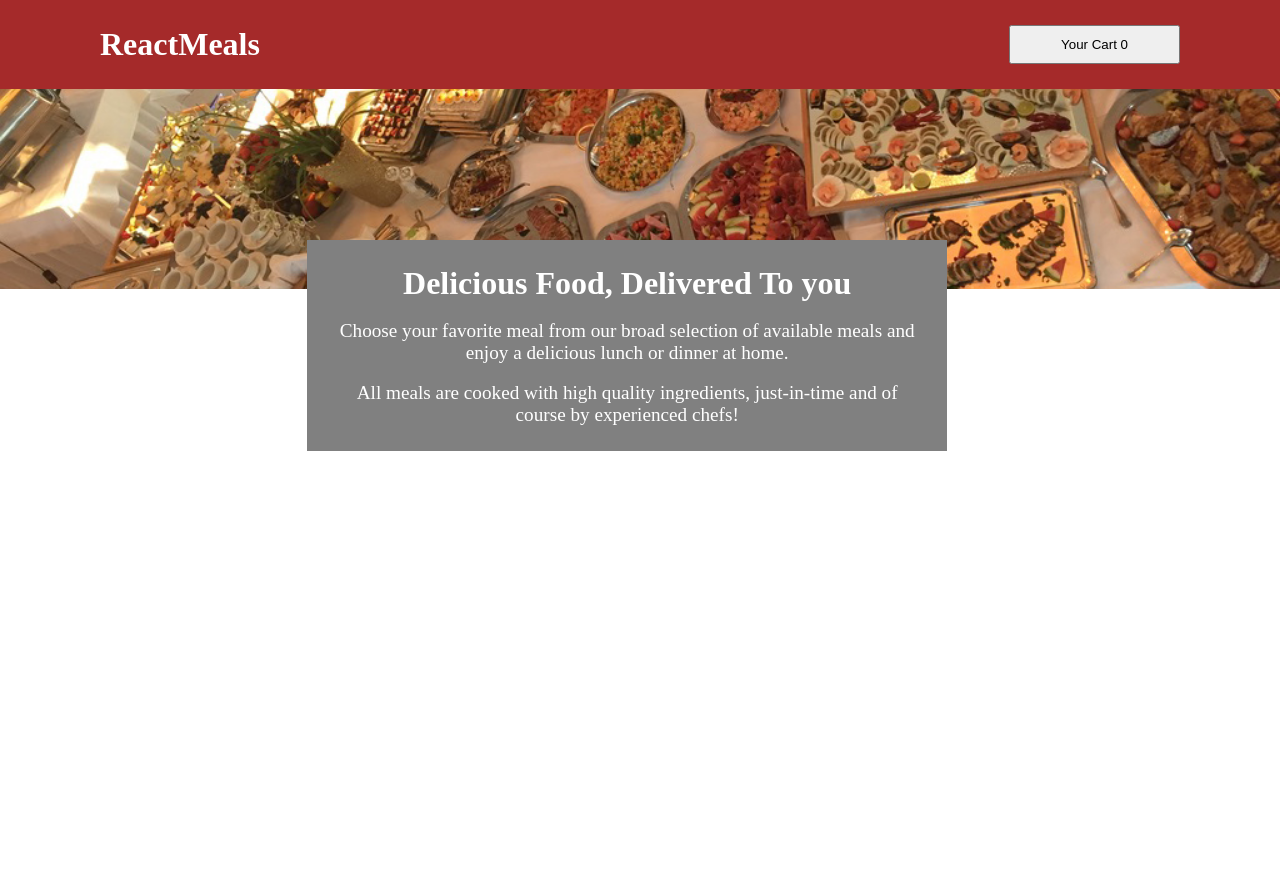
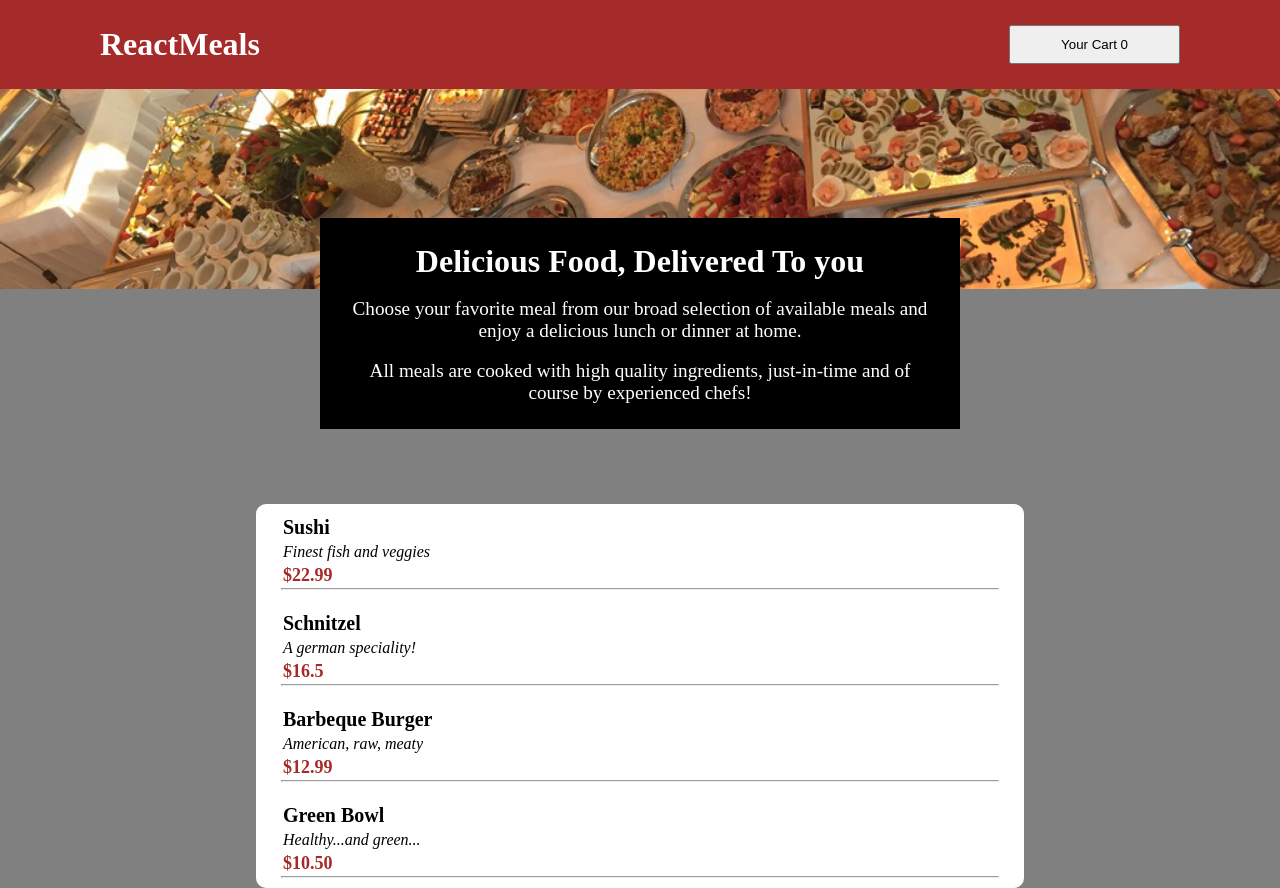
Before and after one commit to akverma2496/sharpener, a React (Vite) app in the folder react/restaurant-app/: page / in a window 1280 px wide. Before the commit the page ends 800 px from the top, so only its background shows below. Built offline with nearby package versions, Linux system fonts and the light colour scheme.

Commit message:
meal-list-done

```diff
--- a/react/restaurant-app/src/App.jsx
+++ b/react/restaurant-app/src/App.jsx
@@ -1,11 +1,13 @@
 import { useState } from 'react'
 import Head from './components/Head'
+import AllMeals from './components/AllMeals'
 
 function App() {
 
   return (
     <>
       <Head />
+      <AllMeals />
     </>
   )
 }
--- /dev/null
+++ b/react/restaurant-app/src/components/AllMeals.jsx
@@ -0,0 +1,49 @@
+import React from 'react'
+import styles from "./AllMeals.module.css"
+
+const AllMeals = () => {
+
+    const dummyMeals = [
+        {
+            name: "Sushi",
+            sub: "Finest fish and veggies",
+            price: 22.99
+        },
+        {
+            name: "Schnitzel",
+            sub: "A german speciality!",
+            price: 16.50
+        },
+        {
+            name: "Barbeque Burger",
+            sub: "American, raw, meaty",
+            price: 12.99
+        },
+        {
+            name: "Green Bowl",
+            sub: "Healthy...and green...",
+            price: "10.50"
+        }
+    ]
+
+  return (
+    <div className={styles.container}>
+        <ul>
+            {
+                dummyMeals.map((meal) => (
+                    <li className={styles.list}>
+                        <div>
+                            <p className={styles.pone}>{meal.name}</p>
+                            <p className={styles.ptwo}>{meal.sub}</p>
+                            <p className={styles.pthree}>${meal.price}</p>
+                        </div>
+                        <hr />
+                    </li>
+                ))
+            }
+        </ul>
+    </div>
+  )
+}
+
+export default AllMeals
--- /dev/null
+++ b/react/restaurant-app/src/components/AllMeals.module.css
@@ -0,0 +1,33 @@
+.container{
+    background-color: white;
+    border-radius: 10px;
+    width: 60%;
+    margin: 0 auto;
+}
+
+.container ul{
+    list-style-type: none;
+}
+
+.list{
+    padding: 10px 25px;
+}
+
+.list div p{
+    padding: 2px;
+}
+
+.pone{
+    font-weight: bold;
+    font-size: 20px;
+}
+
+.ptwo{
+    font-style: italic;
+}
+
+.pthree{
+    font-weight: bold;
+    color: brown;
+    font-size: 18px;
+}
--- a/react/restaurant-app/src/components/Head.module.css
+++ b/react/restaurant-app/src/components/Head.module.css
@@ -5,6 +5,9 @@
     padding: 25px 100px;
     justify-content: space-between;
     align-items: center;
+    position: sticky;
+    top: 0;
+    z-index: 2;
 }
 
 .logo{
@@ -23,15 +26,15 @@
 }
 
 .float{
-    background-color: grey;
+    background-color: black;
     color: white;
     text-align: center;
     width: 50%;
     margin: 0 auto;
     padding: 25px;
-    position: fixed;
-    left: 24%;
-    top: 30%;
+    position: relative;
+    top: -75px;
+    z-index: 1;
 }
 
 .float p{
--- a/react/restaurant-app/src/index.css
+++ b/react/restaurant-app/src/index.css
@@ -3,3 +3,7 @@
     padding: 0;
     box-sizing: border-box;
   }
+
+body{
+  background-color: gray;
+}
```
